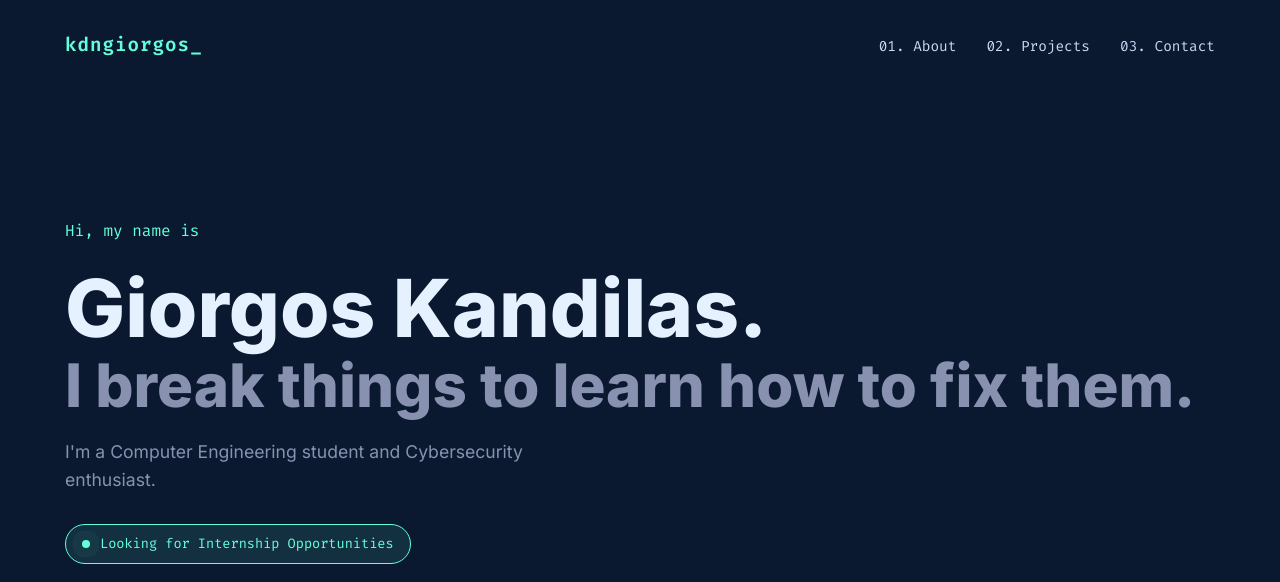
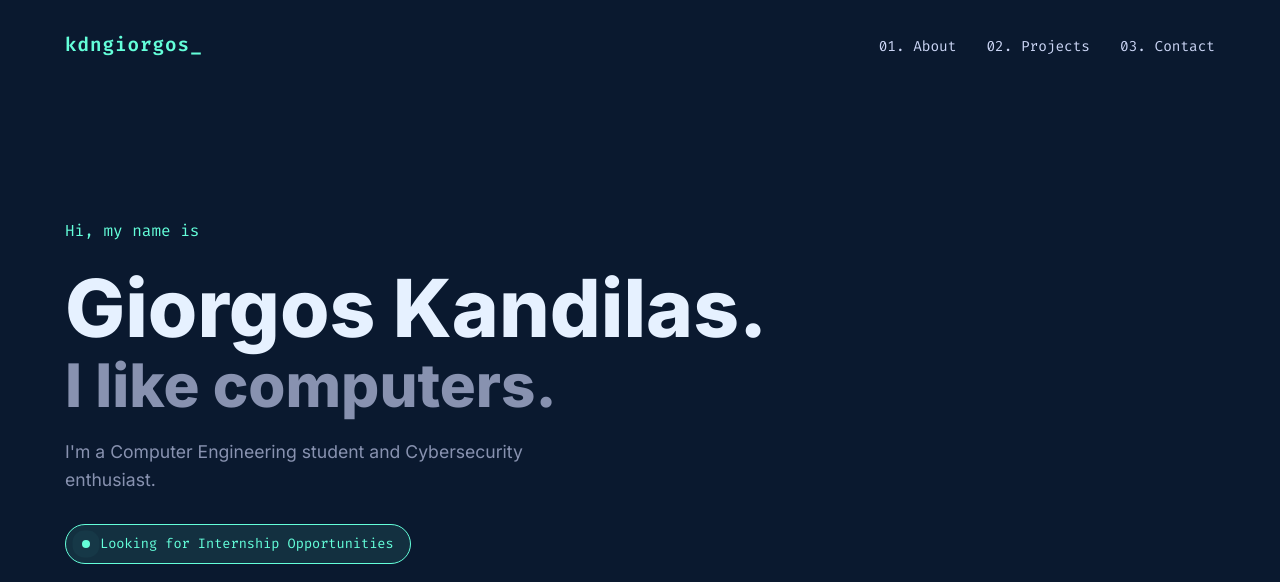
Before and after one commit to kdngiorgos/kdngiorgos.github.io, a plain HTML site: page index.html in a window 1280 px wide. Shown: the top 582 px of the page. Drawn offline with Linux system fonts and the light colour scheme.

Commit message:
Update subtitle in index.html

```diff
--- a/index.html
+++ b/index.html
@@ -24,7 +24,7 @@
         <header class="hero">
             <p class="hi">Hi, my name is</p>
             <h1 class="name">Giorgos Kandilas.</h1>
-            <h2 class="subtitle">I break things to learn how to fix them.</h2>
+            <h2 class="subtitle">I like computers.</h2>
             <p class="description">
                 I'm a Computer Engineering student and Cybersecurity enthusiast.
             </p>
```
